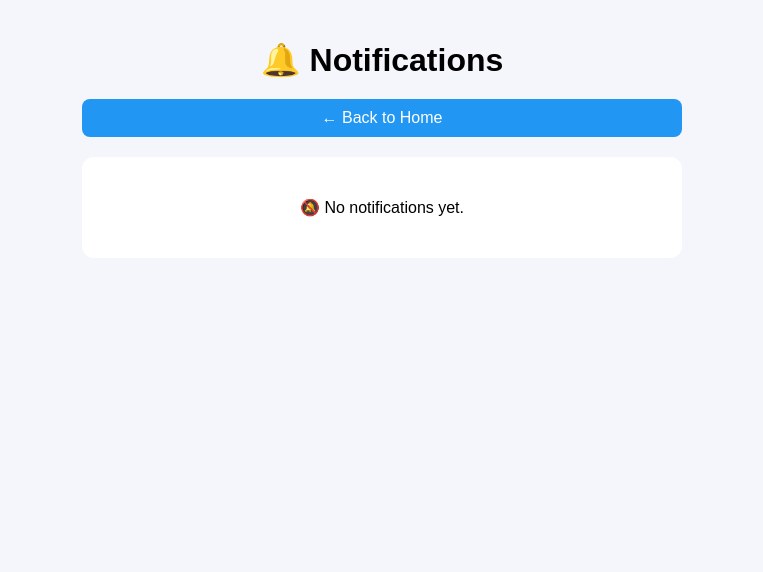
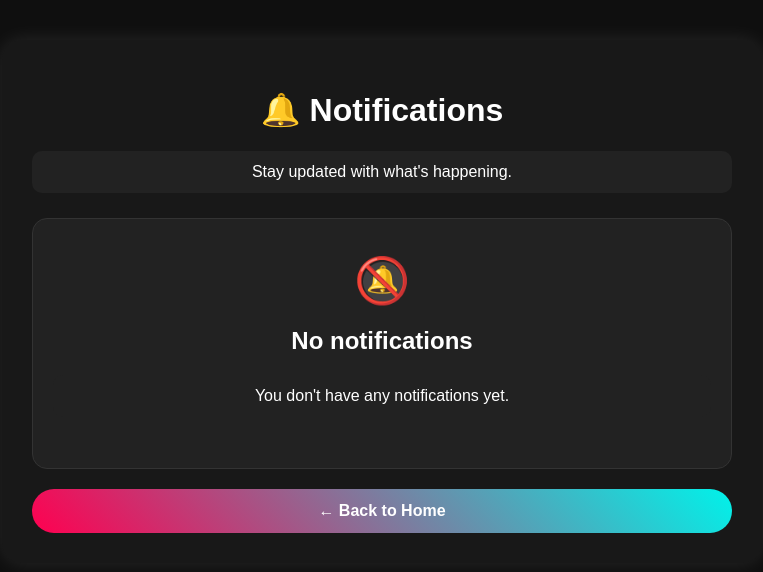
Before and after one commit to namalamai/flask-practice, a Flask app: page /notifications in a window 1280 px wide. Shown: the top 572 px of the page, without its empty margins (258-1021 px from the left). Run offline with Flask 3, Linux system fonts and the light colour scheme; a user stored in the database is signed in; data that the repository does not hold is empty.

Commit message:
Improve notifications page design

```diff
--- a/templates/notifications.html
+++ b/templates/notifications.html
@@ -1,98 +1,208 @@
 <!DOCTYPE html>
 <html lang="en">
+
 <head>
     <meta charset="UTF-8">
-    <meta name="viewport" content="width=device-width, initial-scale=1.0">
+
+    <meta
+        name="viewport"
+        content="width=device-width, initial-scale=1.0"
+    >
+
     <title>Notifications</title>
 
+    <link
+        rel="stylesheet"
+        href="{{ url_for('static', filename='style.css') }}?v=5"
+    >
+
     <style>
-        body {
-            font-family: Arial, sans-serif;
-            background: #f4f6fb;
-            margin: 0;
-            padding: 20px;
-        }
 
-        .container {
-            max-width: 600px;
-            margin: auto;
-        }
-
-        h1 {
+        .notifications-header {
             text-align: center;
-            margin-bottom: 20px;
+            margin-bottom: 25px;
         }
 
         .notification {
-            background: white;
+            display: flex;
+            align-items: center;
+
+            background: #222;
+
             padding: 16px;
+
             margin-bottom: 12px;
-            border-radius: 12px;
-            box-shadow: 0 2px 8px rgba(0,0,0,0.08);
+
+            border-radius: 15px;
+
+            border: 1px solid #333;
+
+            transition: 0.2s;
+        }
+
+        .notification:hover {
+            transform: translateY(-2px);
+        }
+
+        .notification-icon {
+            width: 50px;
+            height: 50px;
+
+            border-radius: 50%;
+
+            display: flex;
+            align-items: center;
+            justify-content: center;
+
+            background: linear-gradient(
+                45deg,
+                #ff0050,
+                #00f2ea
+            );
+
+            font-size: 22px;
+
+            margin-right: 14px;
+
+            flex-shrink: 0;
+        }
+
+        .notification-content {
+            flex: 1;
+        }
+
+        .notification-message {
+            margin: 0 0 6px;
+
+            background: none;
+
+            padding: 0;
+
+            font-size: 16px;
+
+            line-height: 1.4;
+        }
+
+        .notification-status {
+            font-size: 13px;
+
+            color: #aaa;
         }
 
         .notification.unread {
-            border-left: 5px solid #2196f3;
+            border-left: 4px solid #00f2ea;
         }
 
         .notification.read {
-            opacity: 0.75;
+            opacity: 0.7;
         }
 
-        .message {
-            margin: 0 0 8px;
-            font-size: 16px;
+        .new-badge {
+            display: inline-block;
+
+            background: #00f2ea;
+
+            color: #000;
+
+            font-size: 11px;
+
+            font-weight: bold;
+
+            padding: 4px 8px;
+
+            border-radius: 10px;
+
+            margin-left: 6px;
         }
 
-        .status {
-            font-size: 13px;
-            color: #666;
+        .empty-notifications {
+            text-align: center;
+
+            background: #222;
+
+            padding: 35px 20px;
+
+            border-radius: 15px;
+
+            border: 1px solid #333;
         }
 
-        .home-btn {
-            display: block;
-            text-align: center;
-            margin-bottom: 20px;
-            padding: 10px;
-            background: #2196f3;
-            color: white;
-            text-decoration: none;
-            border-radius: 8px;
+        .empty-notifications .icon {
+            font-size: 45px;
+
+            margin-bottom: 10px;
         }
 
-        .empty {
-            text-align: center;
-            background: white;
-            padding: 25px;
-            border-radius: 12px;
+        .back-button {
+            margin-top: 20px;
         }
+
     </style>
+
 </head>
 
 <body>
 
 <div class="container">
 
+    <div class="notifications-header">
+
         <h1>🔔 Notifications</h1>
 
-    <a class="home-btn" href="{{ url_for('home') }}">← Back to Home</a>
+        <p>Stay updated with what's happening.</p>
+
+    </div>
+
 
     {% if notifications %}
 
         {% for notification in notifications %}
 
-            <div class="notification {% if notification.is_read %}read{% else %}unread{% endif %}">
+            <div
+                class="notification
+                {% if notification.is_read %}
+                    read
+                {% else %}
+                    unread
+                {% endif %}"
+            >
 
-                <p class="message">
+                <div class="notification-icon">
+                    🔔
+                </div>
+
+
+                <div class="notification-content">
+
+                    <p class="notification-message">
+
                         {{ notification.message }}
+
+                        {% if not notification.is_read %}
+
+                            <span class="new-badge">
+                                NEW
+                            </span>
+
+                        {% endif %}
+
                     </p>
 
-                <div class="status">
+
+                    <div class="notification-status">
+
                         {% if notification.is_read %}
+
                             ✓ Read
+
                         {% else %}
+
                             🟢 New
+
                         {% endif %}
+
+                    </div>
+
                 </div>
 
             </div>
@@ -101,13 +211,37 @@
 
     {% else %}
 
-        <div class="empty">
-            <p>🔕 No notifications yet.</p>
+        <div class="empty-notifications">
+
+            <div class="icon">
+                🔕
+            </div>
+
+            <h2>No notifications</h2>
+
+            <p>
+                You don't have any notifications yet.
+            </p>
+
         </div>
 
     {% endif %}
 
+
+    <div class="back-button">
+
+        <a href="{{ url_for('home') }}">
+
+            <button type="button">
+                ← Back to Home
+            </button>
+
+        </a>
+
+    </div>
+
 </div>
 
 </body>
+
 </html>
```
Lines whose indentation alone changed are shown as unchanged.
